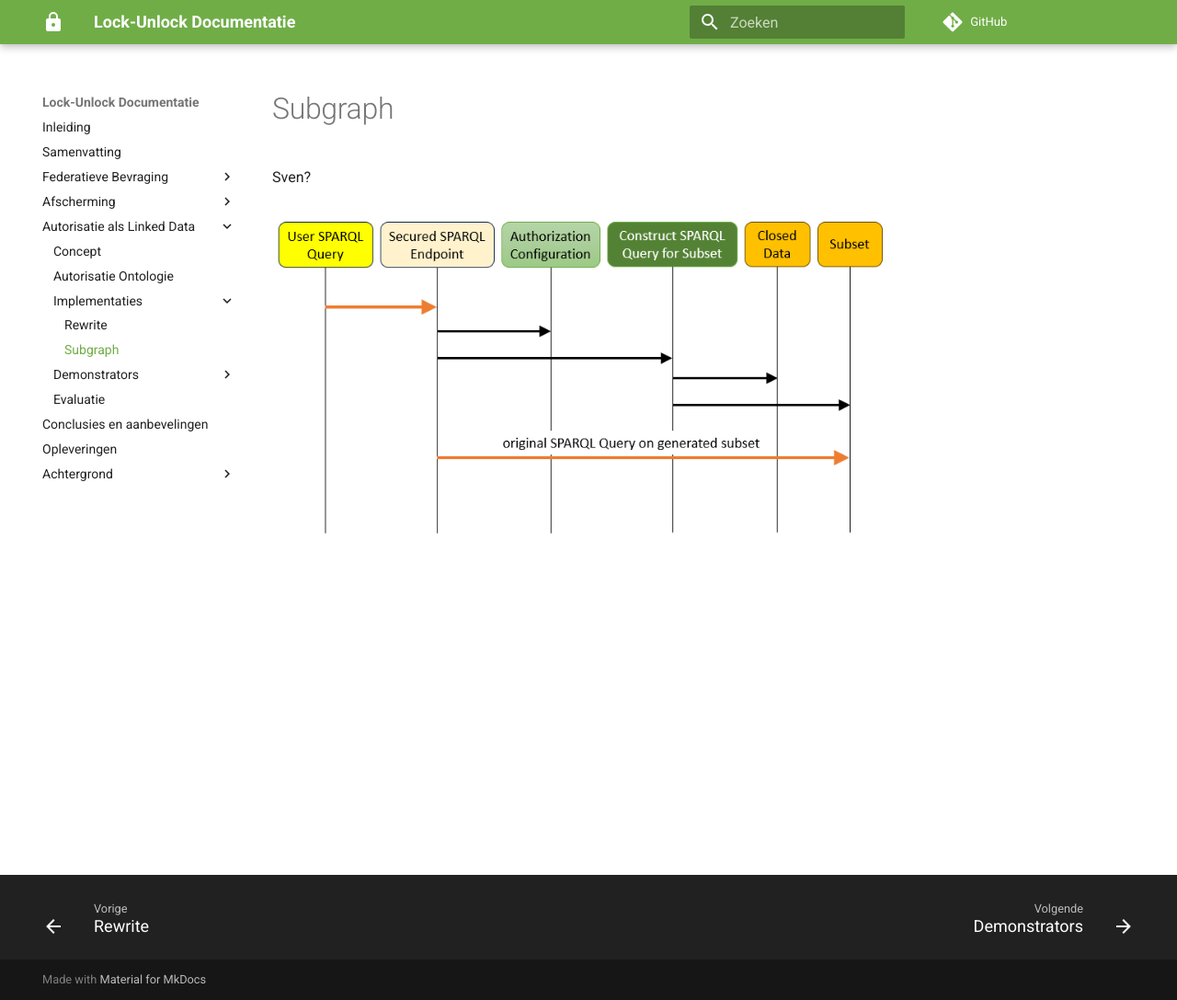
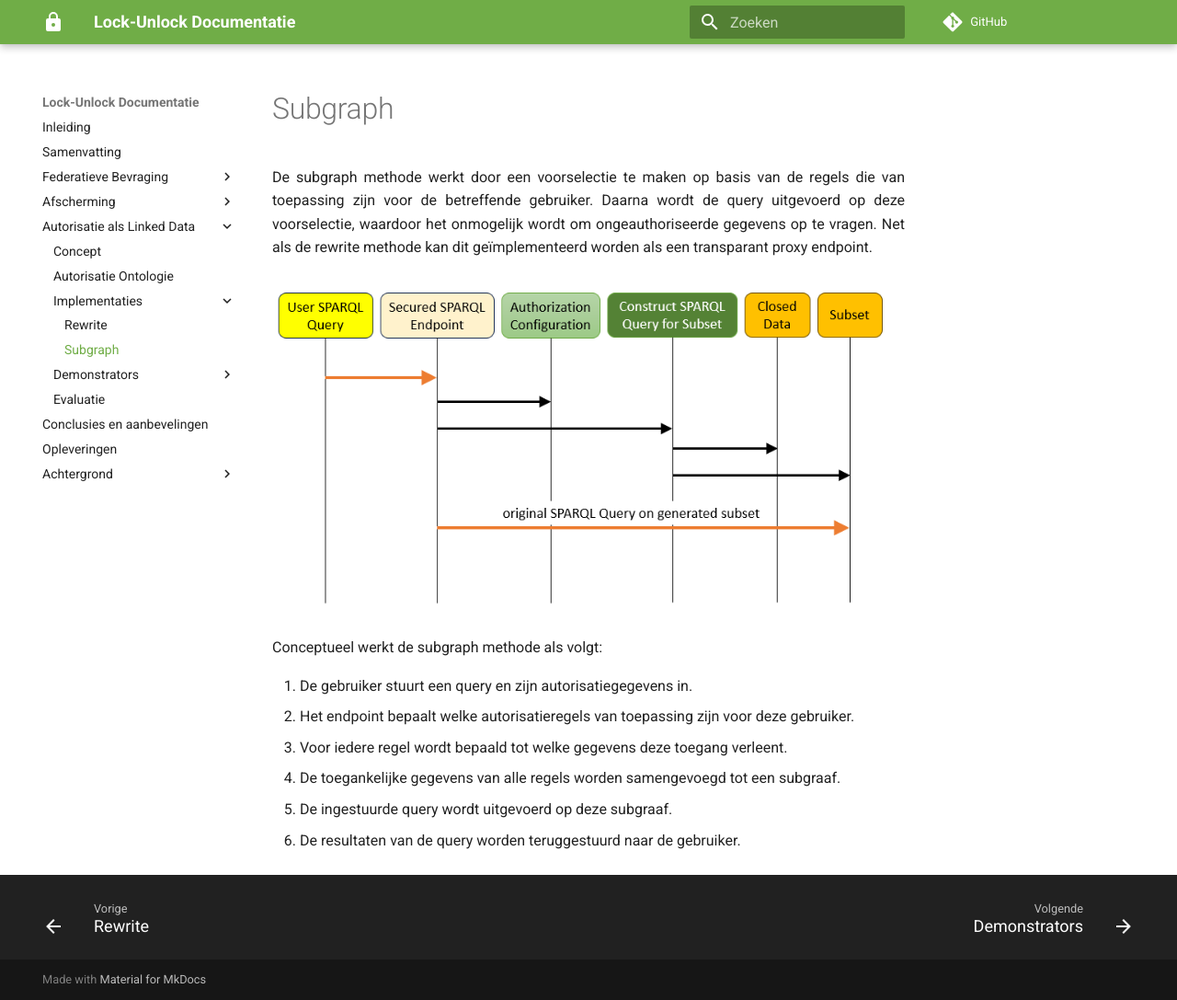
Before and after one commit to kadaster-labs/lock-unlock-docs, an MkDocs documentation site: the page built from docs/autorisatie-als-linkeddata/implementaties/subgraph.md, in a window 1280 px wide and 1087 px high. Shown: the whole window at 92% size. Built offline with MkDocs 1.6.1 and Material for MkDocs 9.7.7, drawn with Linux system fonts in a browser that asks for light colours; comment, search, counter and statistics services are not loaded; the version menu is left out.

Commit message:
Subgraaf implementatie

```diff
--- a/docs/autorisatie-als-linkeddata/implementaties/subgraph.md
+++ b/docs/autorisatie-als-linkeddata/implementaties/subgraph.md
@@ -2,6 +2,18 @@
 title: Subgraph
 ---
 
-Sven?
+De subgraph methode werkt door een voorselectie te maken op basis van de regels die van toepassing
+zijn voor de betreffende gebruiker. Daarna wordt de query uitgevoerd op deze voorselectie, waardoor
+het onmogelijk wordt om ongeauthoriseerde gegevens op te vragen. Net als de rewrite methode kan dit
+geïmplementeerd worden als een transparant proxy endpoint.
 
 ![Subgraph](../images/Subgraph.png)
+
+Conceptueel werkt de subgraph methode als volgt:
+
+1. De gebruiker stuurt een query en zijn autorisatiegegevens in.
+2. Het endpoint bepaalt welke autorisatieregels van toepassing zijn voor deze gebruiker.
+3. Voor iedere regel wordt bepaald tot welke gegevens deze toegang verleent.
+4. De toegankelijke gegevens van alle regels worden samengevoegd tot een subgraaf.
+5. De ingestuurde query wordt uitgevoerd op deze subgraaf.
+6. De resultaten van de query worden teruggestuurd naar de gebruiker.
```
